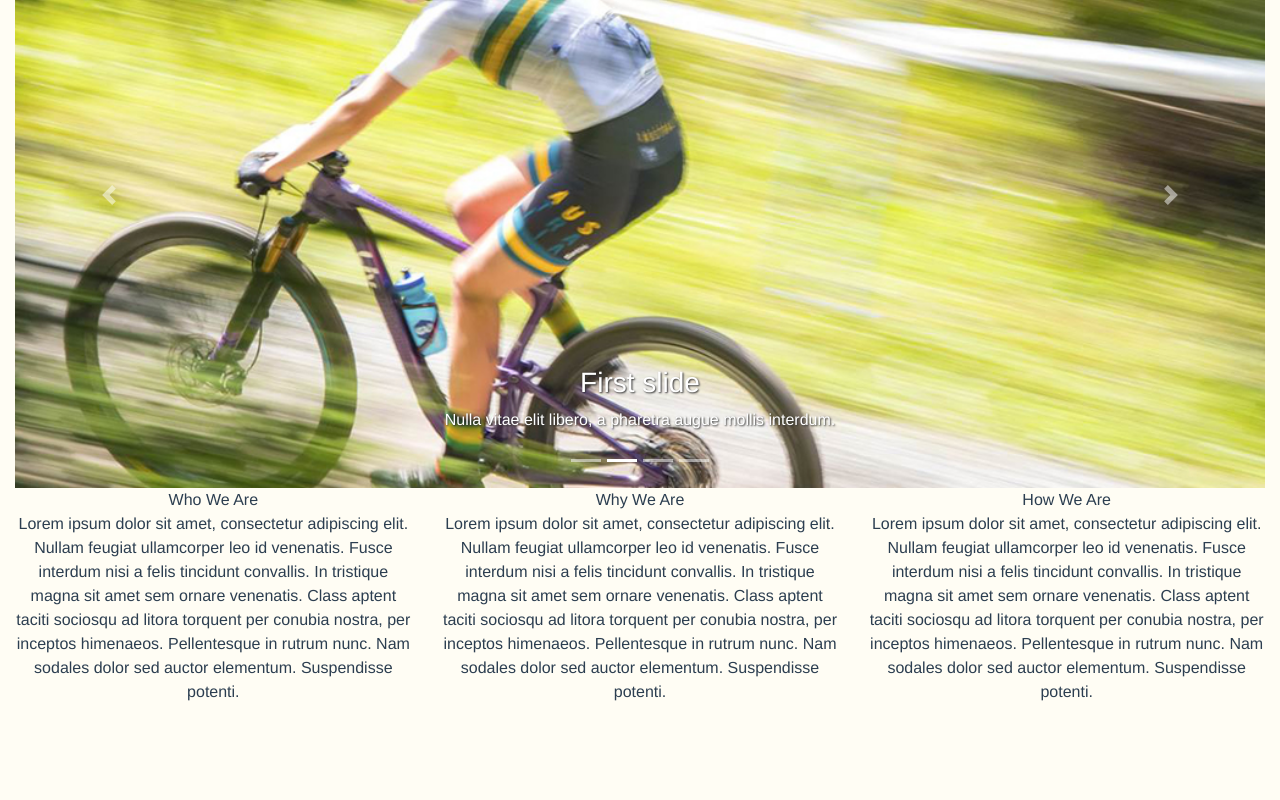
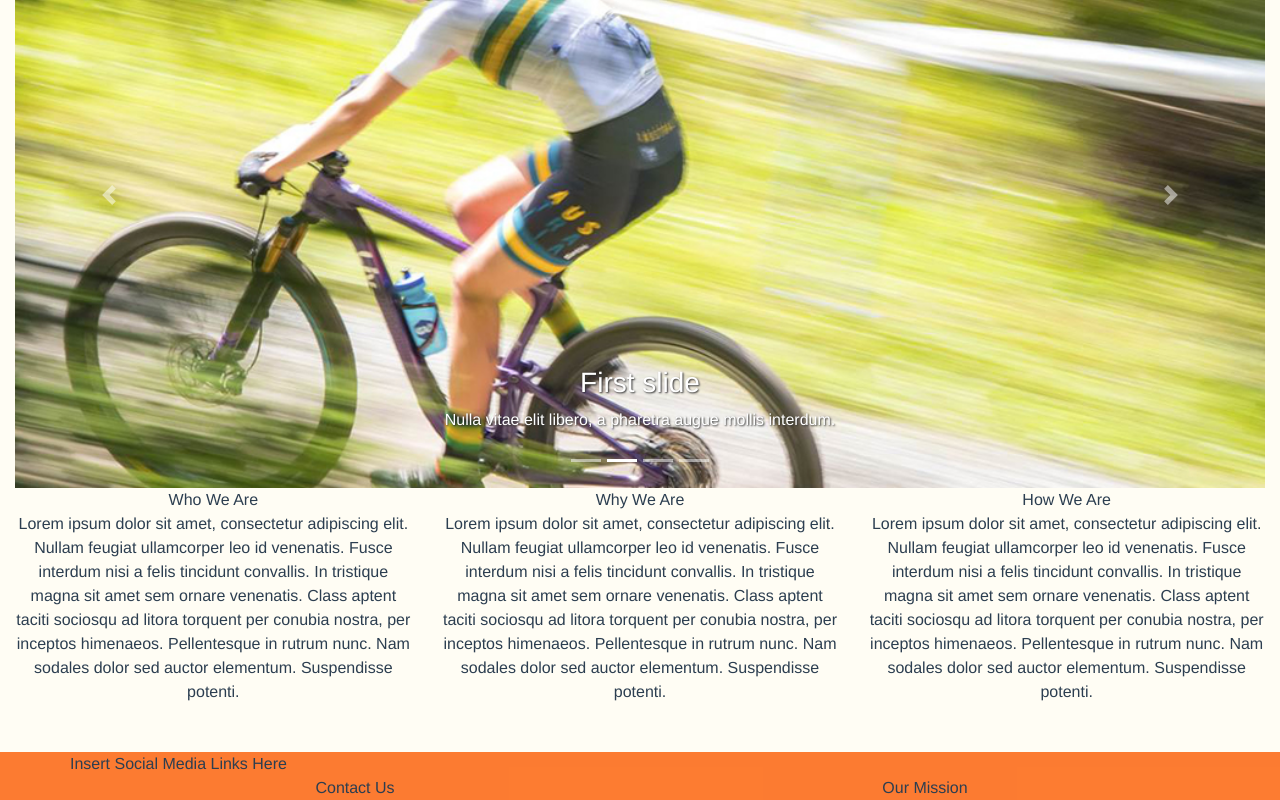
Before and after one commit to andrewpuleo/TeemSicks, a Vue app in the folder app/: page / in a window 1280 px wide. Shown: the part 250-1050 px from the top of the page. Before the commit the page ends 954 px from the top, so only its background shows below. Built offline with nearby package versions, Linux system fonts and the light colour scheme; what vue-js-modal would draw is missing.

Commit message:
add initial footer

```diff
--- a/app/src/App.vue
+++ b/app/src/App.vue
@@ -57,7 +57,23 @@
       </div>
    </nav>
     <router-view/>
-
+    <div class="pt-5">
+    <footer class="footer" id="customfooter">
+      <div class="container">
+        <div class="row">
+          Insert Social Media Links Here
+        </div>
+        <div class="row">
+          <div class="col">
+            Contact Us
+          </div>
+          <div class="col">
+            Our Mission
+          </div>
+        </div>
+      </div>
+    </footer>
+    </div>
 </div>
 
 </template>
@@ -89,6 +105,11 @@ body{
   text-align: center;
   color: #2c3e50;
 }
+
+#customfooter {
+  background-color: rgba(252, 92, 0, 0.801);
+}
+
 #navleft {
   a {
     padding-left: 10px;
```
